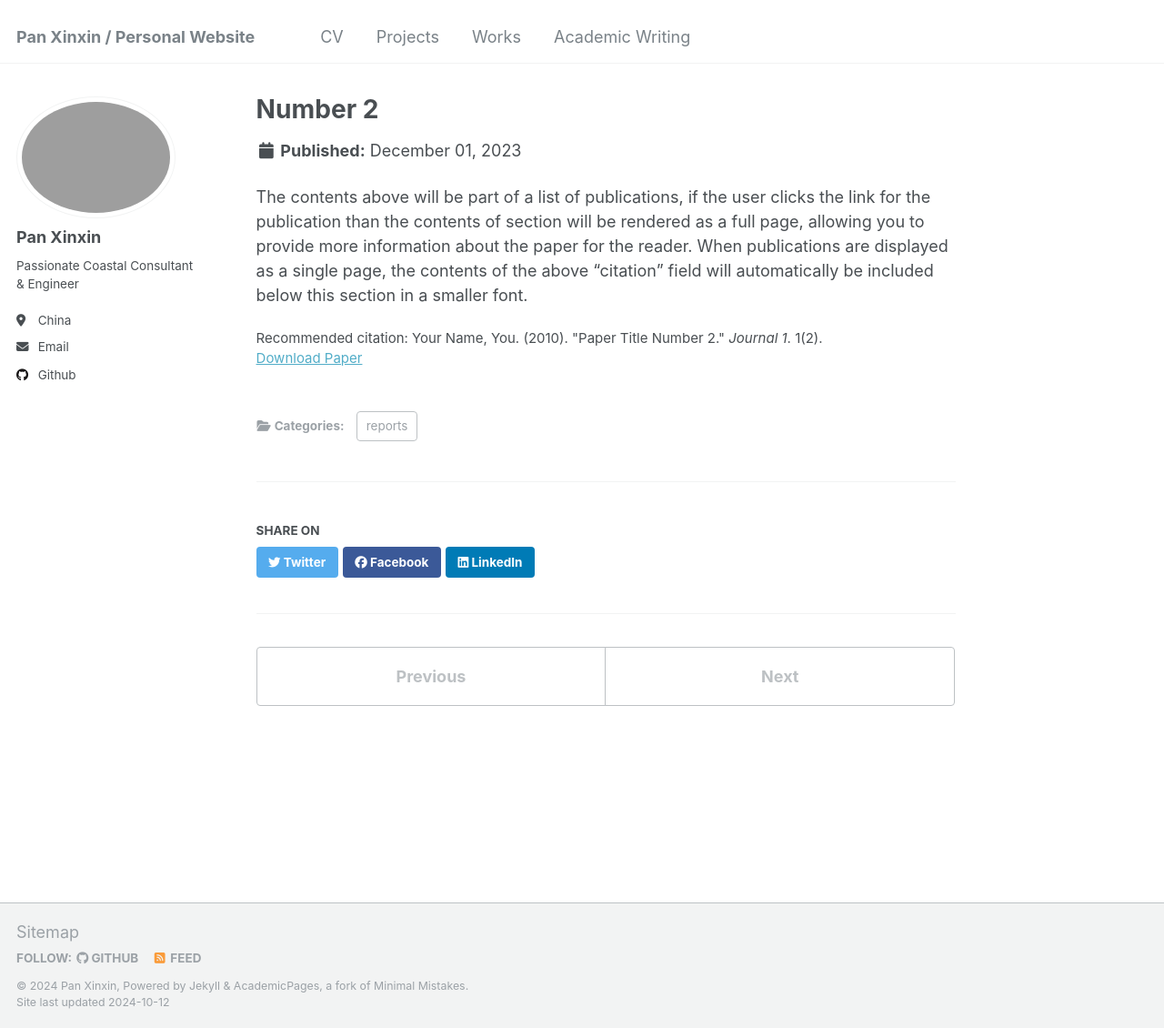
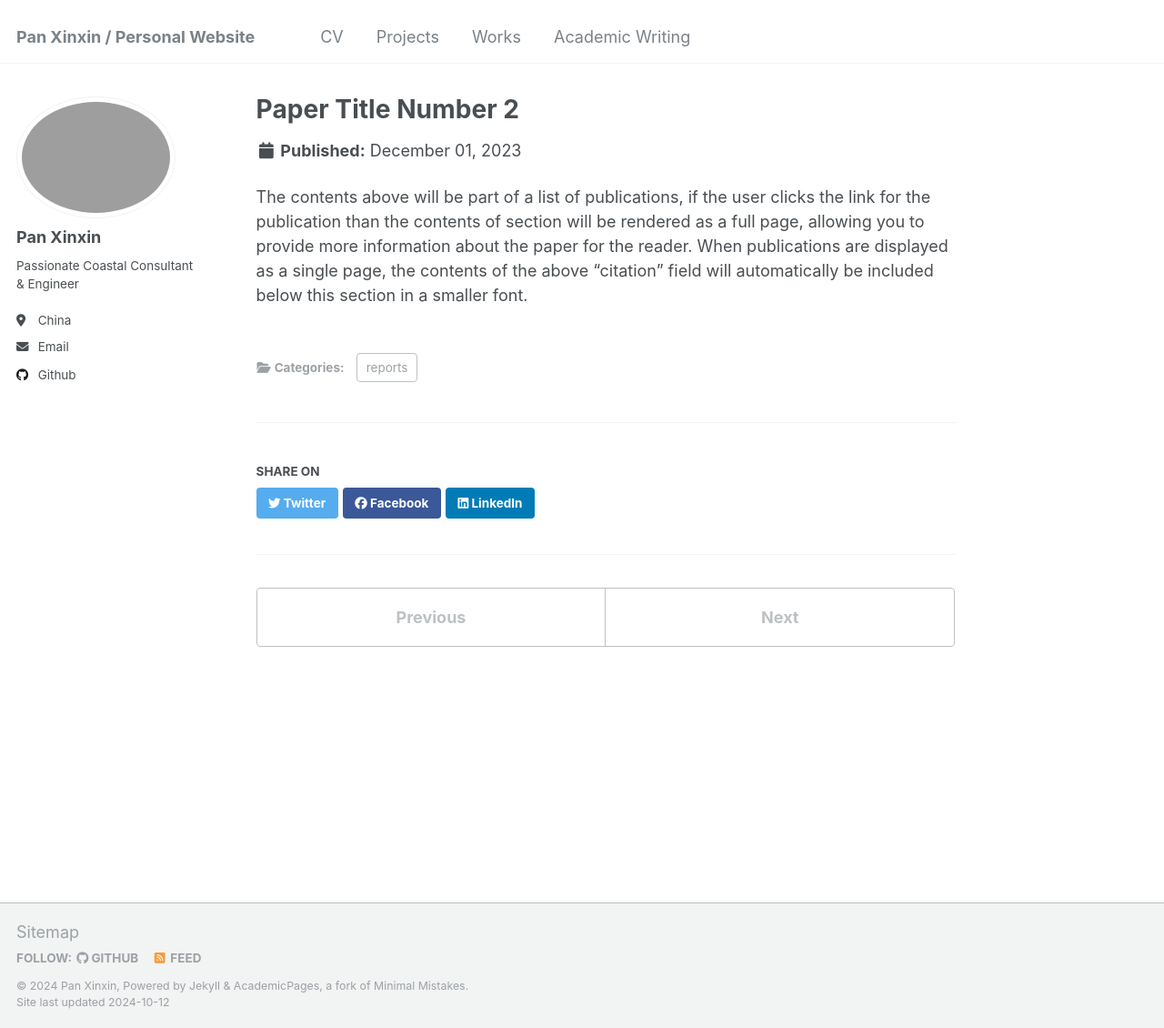
Before and after one commit to kingdaxing/kingdaxing.github.io, a Jekyll site: the page built from _publications/2010-10-01-paper-title-number-2.md, in a window 1280 px wide and 1130 px high. Shown: the whole window at 91% size. Built offline with Jekyll 4.4.1, drawn with Linux system fonts in a browser that asks for light colours.

Commit message:
Update 2010-10-01-paper-title-number-2.md

```diff
--- a/_publications/2010-10-01-paper-title-number-2.md
+++ b/_publications/2010-10-01-paper-title-number-2.md
@@ -1,12 +1,11 @@
 ---
-title: "Number 2"
+title: "Paper Title Number 2"
 collection: publications
 category: reports
 permalink: /publication/2010-10-01-paper-title-number-2
 excerpt: 'This paper is about the number 2.'
 date: 2023-12-01
 paperurl: 'http://kingdaxing.github.io/files/NO2.pdf'
-citation: 'Your Name, You. (2010). &quot;Paper Title Number 2.&quot; <i>Journal 1</i>. 1(2).'
 ---
 
 The contents above will be part of a list of publications, if the user clicks the link for the publication than the contents of section will be rendered as a full page, allowing you to provide more information about the paper for the reader. When publications are displayed as a single page, the contents of the above "citation" field will automatically be included below this section in a smaller font.
```
